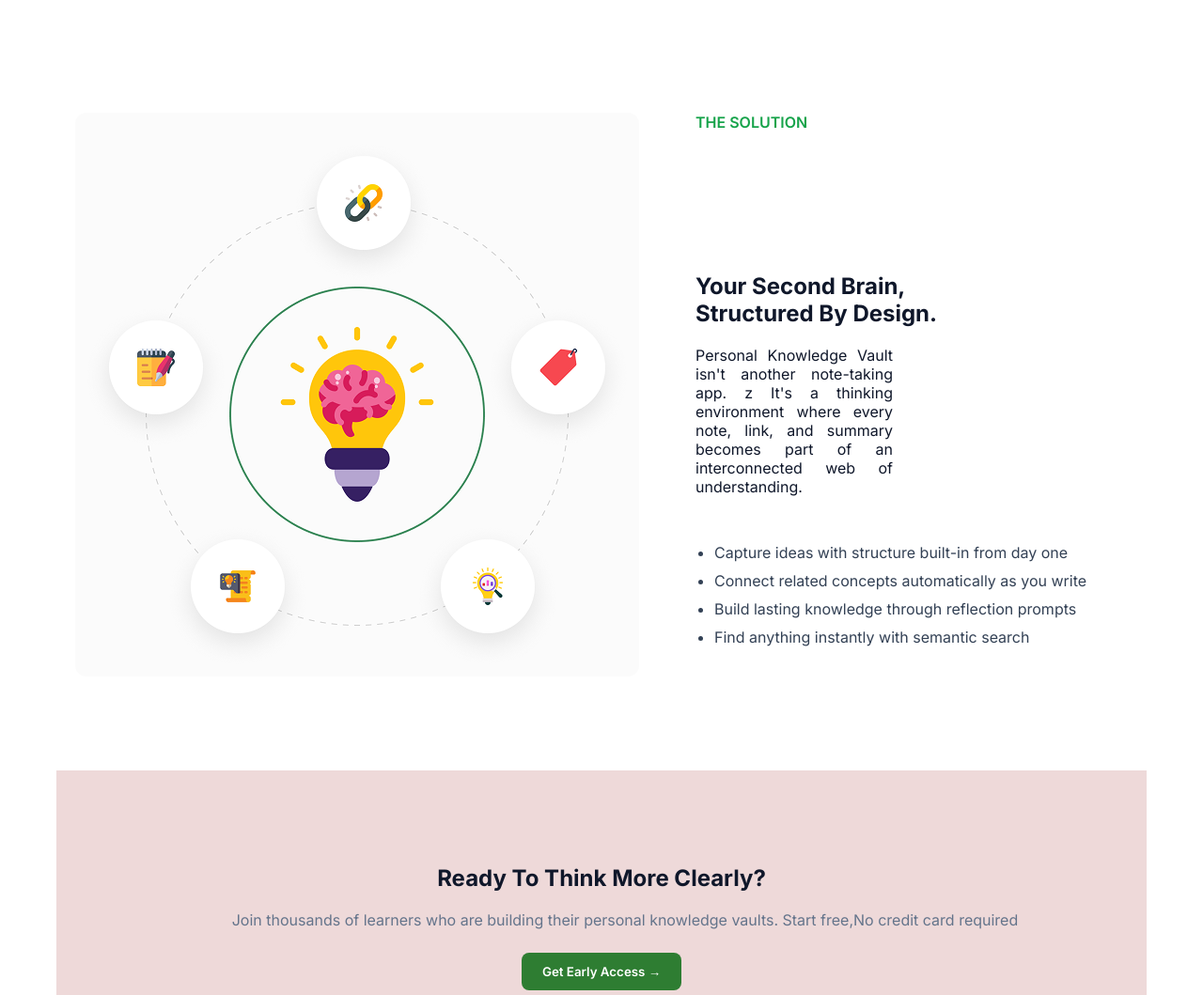
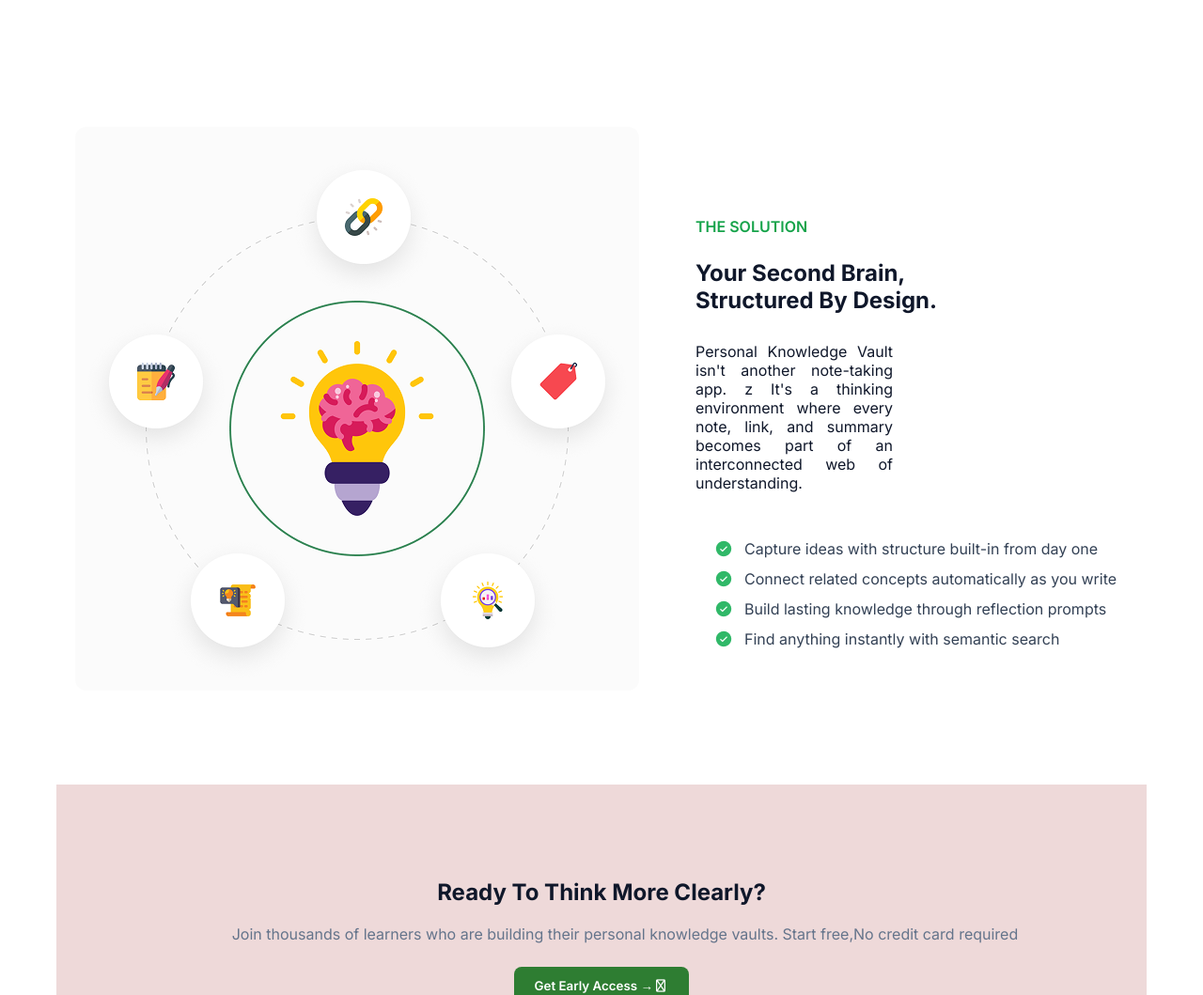
Before and after one commit to Avishek-Pratyay/Assignment-1, a plain HTML site: page index.html in a window 1280 px wide. Shown: the part 1220-2279 px from the top of the page at 94% size. Drawn offline with Linux system fonts and the light colour scheme.

Commit message:
almost done

```diff
--- a/index.html
+++ b/index.html
@@ -4,11 +4,12 @@
   <meta charset="UTF-8">
   <title>Knowledge Vault</title>
   <link rel="stylesheet" href="style.css">
-  <link rel="preconnect" href="https://fonts.googleapis.com">
-  <link rel="preconnect" href="https://fonts.gstatic.com" crossorigin>
-  <link href="https://fonts.googleapis.com/css2?family=Inter:wght@400;500;600;700;800&display=swap" rel="stylesheet">
+ <link rel="preconnect" href="https://fonts.googleapis.com">
+<link rel="preconnect" href="https://fonts.gstatic.com" crossorigin>
+<link href="https://fonts.googleapis.com/css2?family=Inter:ital,opsz,wght@0,14..32,100..900;1,14..32,100..900&display=swap" rel="stylesheet">
+<link rel="stylesheet" href="https://cdnjs.cloudflare.com/ajax/libs/font-awesome/7.0.1/css/all.min.css" integrity="sha512-2SwdPD6INVrV/lHTZbO2nodKhrnDdJK9/kg2XD1r9uGqPo1cUbujc+IYdlYdEErWNu69gVcYgdxlmVmzTWnetw==" crossorigin="anonymous" referrerpolicy="no-referrer" />
 </head>
-<body>
+<body class="font-inter">
 
 <!-- NAVBAR -->
 <header class="navbar">
@@ -27,7 +28,7 @@
 
 <!-- HERO -->
 <section class="hero">
-  <span class="badge">Early Access Now Open</span>
+  <span class="badge"><i class="fa-duotone fa-regular fa-circle-dot"></i> Early Access Now Open</span>
 
   <h1>
     Structured Thinking,<br>
@@ -41,8 +42,8 @@
   </p>
 
   <div class="hero-actions">
-    <button class="btn green">Start Building Your Vault →</button>
-    <button class="btn outline">▶ See How It Works</button>
+    <button class="btn green">Start Building Your Vault <i class="fa-utility fa-semibold fa-arrow-right"></i></button>
+    <button class="btn outline"><i class="fa-sharp fa-regular fa-play"></i> See How It Works</button>
   </div>
 </section>
 
@@ -94,7 +95,7 @@
       becomes part of an interconnected web of understanding.
     </p>
 
-    <ul>
+    <ul class="check-list">
       <li>Capture ideas with structure built-in from day one</li>
       <li>Connect related concepts automatically as you write</li>
       <li>Build lasting knowledge through reflection prompts</li>
@@ -108,7 +109,7 @@
   <h1>Ready To Think More Clearly?</h1>
   <p>Join thousands of learners who are building their personal knowledge vaults. Start free,No credit card required</p>
 
-  <button class="btn green">Get Early Access →</button>
+  <button class="btn green">Get Early Access →<i class="fa-sharp fa-regular fa-play"></i></button>
 
   <span>Free during early access • No credit card needed</span>
 </section>
--- a/style.css
+++ b/style.css
@@ -1,3 +1,9 @@
+
+.font-inter{
+  font-family: "Inter", sans-serif;
+  font-optical-sizing: auto;
+  font-style: normal;
+}
 *{
   margin:0;
   padding:0;
@@ -109,6 +115,9 @@
   padding:30px;
   box-shadow:0 10px 30px rgba(0,0,0,.05);
 }
+.note-card h4{
+    margin-bottom: 15px;
+}
 
 .note-card img{
     background-color: red;
@@ -132,11 +141,15 @@
     font-weight:600;
     font-size:16px;
 }
+.brain .tag{
+    margin-top: 16px;
+    display: inline-block;
+}
 
-.brain-text h1{margin-top: 150px;}
+.brain-text h1{margin-top: 15px;}
 
 .brain-text p{
-    margin-top: 20px;
+    margin-top: 30px;
     margin-bottom: 0 px;
     margin-right: 250px;
     text-align: justify;}
@@ -148,6 +161,26 @@
 .brain-text li{
   margin-bottom:10px;
   color:#334155;
+}
+.brain-text{
+    margin-top: 80px;
+}
+
+/* Second Brain checklist */
+
+.check-list{
+  list-style: none;        /* remove default dots */
+  padding: 0;
+  margin-top: 20px;
+}
+
+.check-list li{
+  background: url(assets/CheckCircle.png) no-repeat left center;
+  background-size: 20px 20px;   /* size of icon */
+  padding-left: 32px;           /* space for icon */
+  margin-bottom: 12px;
+  font-size: 16px;
+  color: #334155;
 }
 
 /* CTA */
```
